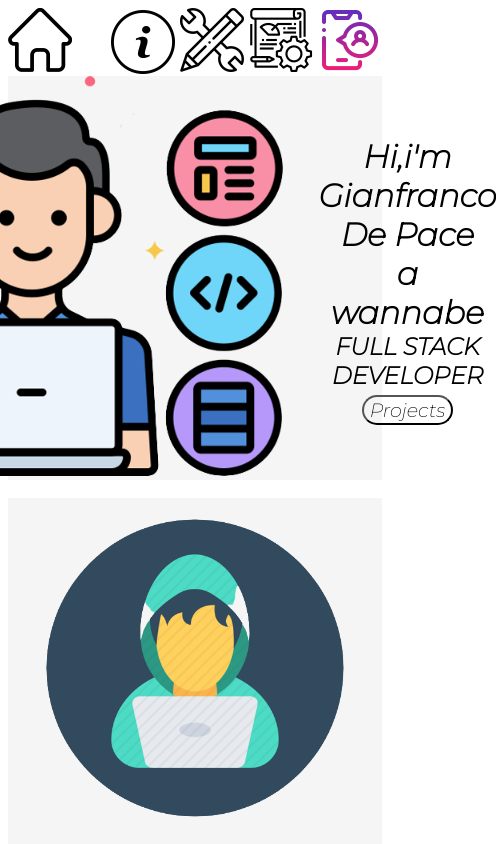
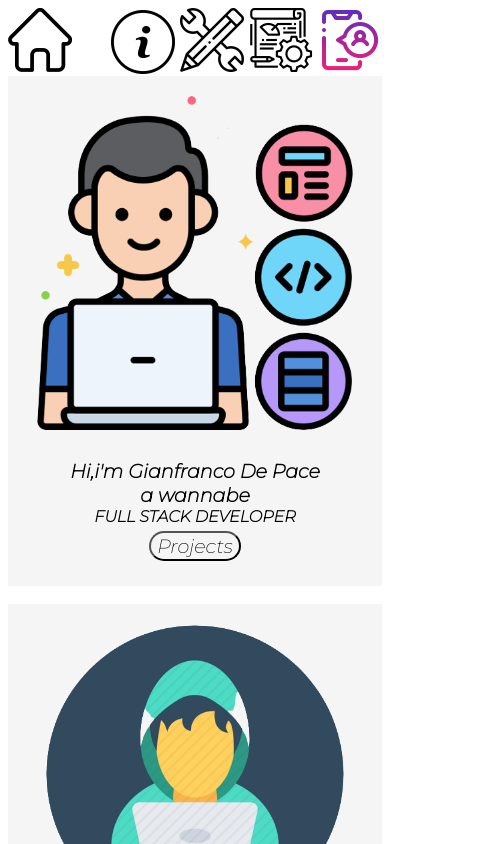
Before and after one commit to GianfrancoDePace/MyPortfolio-Definitive, a React (Vite) app: page / in a window 390 px wide. Shown: the top 844 px of the page, 496 px wide, since content can reach past the window. Built offline with nearby package versions, Linux system fonts and the light colour scheme; no server answers.

Commit message:
aggiustate dimensioni mobile

```diff
--- a/src/Componenti/Home/Home.css
+++ b/src/Componenti/Home/Home.css
@@ -1,25 +1,48 @@
 @import url('https://fonts.googleapis.com/css2?family=Montserrat:ital,wght@1,200');
+
 #home {
   display: flex;
   flex-direction: row;
   align-items: center;
   justify-content: center;
-  gap: 25px;
+  gap: 20px;
 
   box-sizing: border-box;
-  margin-top: 0;
-  margin-left: 0;
+  padding: 20px;
 
+  background-color: #f5f5f5;
 }
 
 #ProPic {
-  height: 25rem;
-  width: 25rem;
+  max-width: 100%;
+  height: auto;
 }
 
 .descrizione h1,
 .descrizione h2 {
   margin: 0;
-
   font-family: 'Montserrat', sans-serif;
 }
+
+
+/* Mobile */
+
+ @media only screen and (max-width: 767px) {
+  #home {
+    flex-direction: column;
+    gap: 15px;
+
+  }
+
+  #ProPic {
+    width: 100%;
+  }
+
+  .descrizione h1 {
+    font-size: 1.2rem;
+  }
+
+  .descrizione h2 {
+    font-size: 1rem;
+  }
+}
--- a/src/Componenti/Projects/Projects.css
+++ b/src/Componenti/Projects/Projects.css
@@ -49,3 +49,10 @@
 
   cursor: pointer;
 }
+
+/* Mobile */
+@media only screen and (max-width: 1023px) {
+  #progetti {
+    grid-template-columns: 1fr; /* Display projects in a single column */
+  }
+}
```
